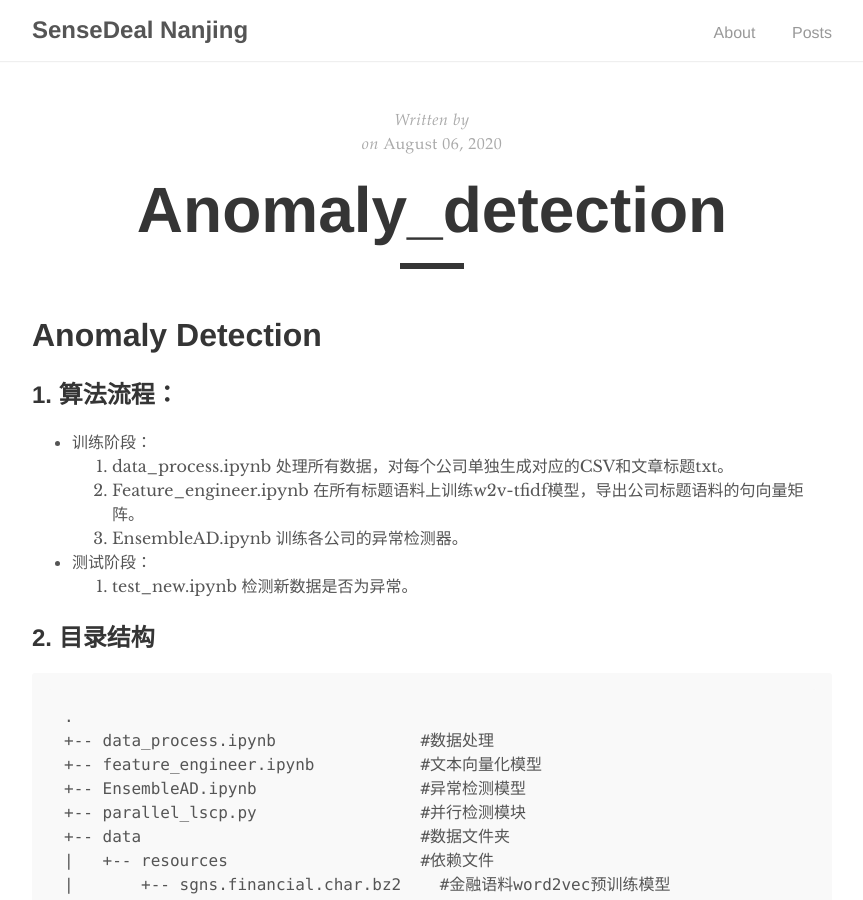
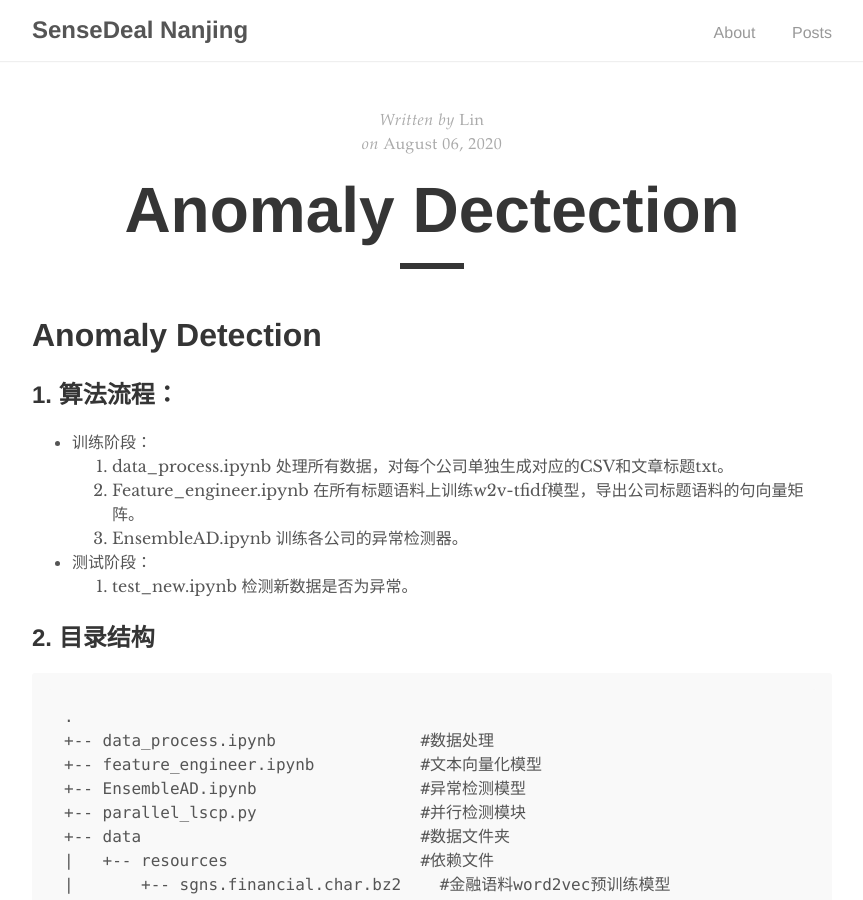
Before and after one commit to planetPLUTOO/sdnanjing.github.io, a Jekyll site: the page built from _posts/2020-08-06-Anomaly_Detection.md, in a window 1280 px wide and 900 px high. Shown: the whole window, without its empty margins (208-1071 px from the left). Built offline with Jekyll 4.4.1, drawn with Linux system fonts in a browser that asks for light colours; our own code applies the rules of GitHub Pages for plain Markdown files.

Commit message:
Update 2020-08-06-Anomaly_Detection.md

```diff
--- a/_posts/2020-08-06-Anomaly_Detection.md
+++ b/_posts/2020-08-06-Anomaly_Detection.md
@@ -1,3 +1,9 @@
+---
+layout: post
+title: "Anomaly Dectection"
+author: "Lin"
+---
+
 # Anomaly Detection
 
 ## 1. 算法流程：
```
